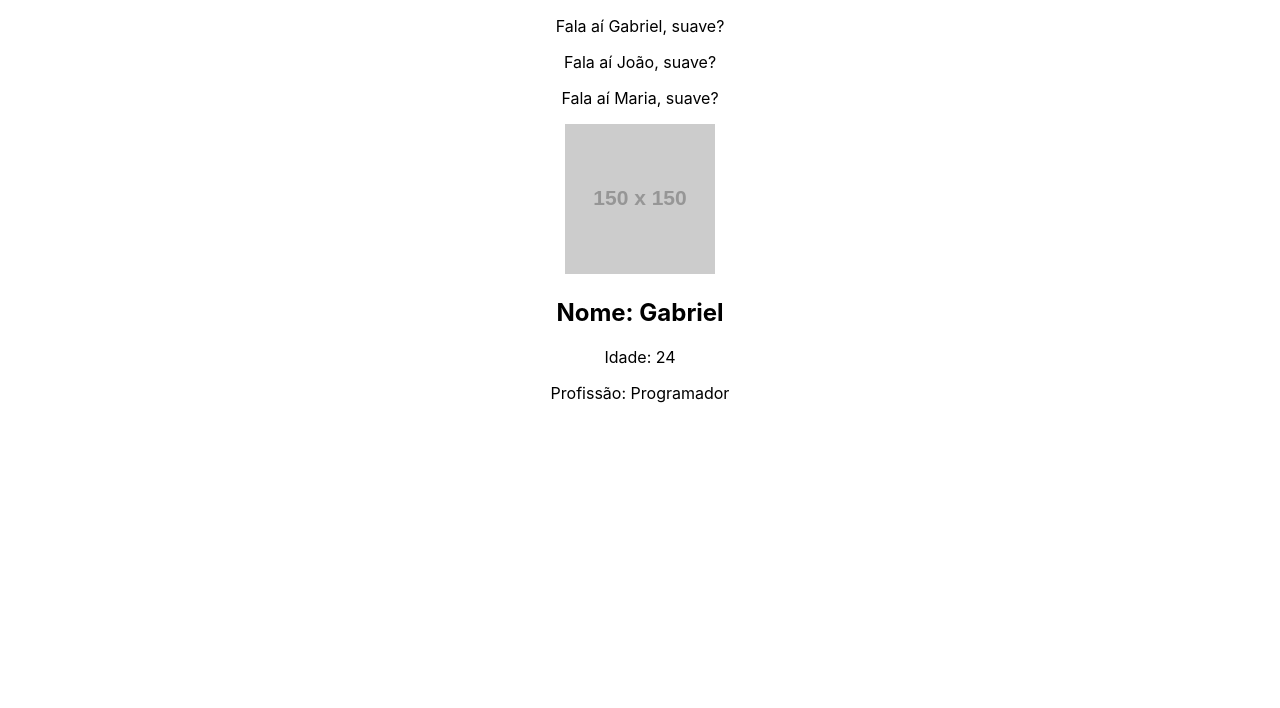
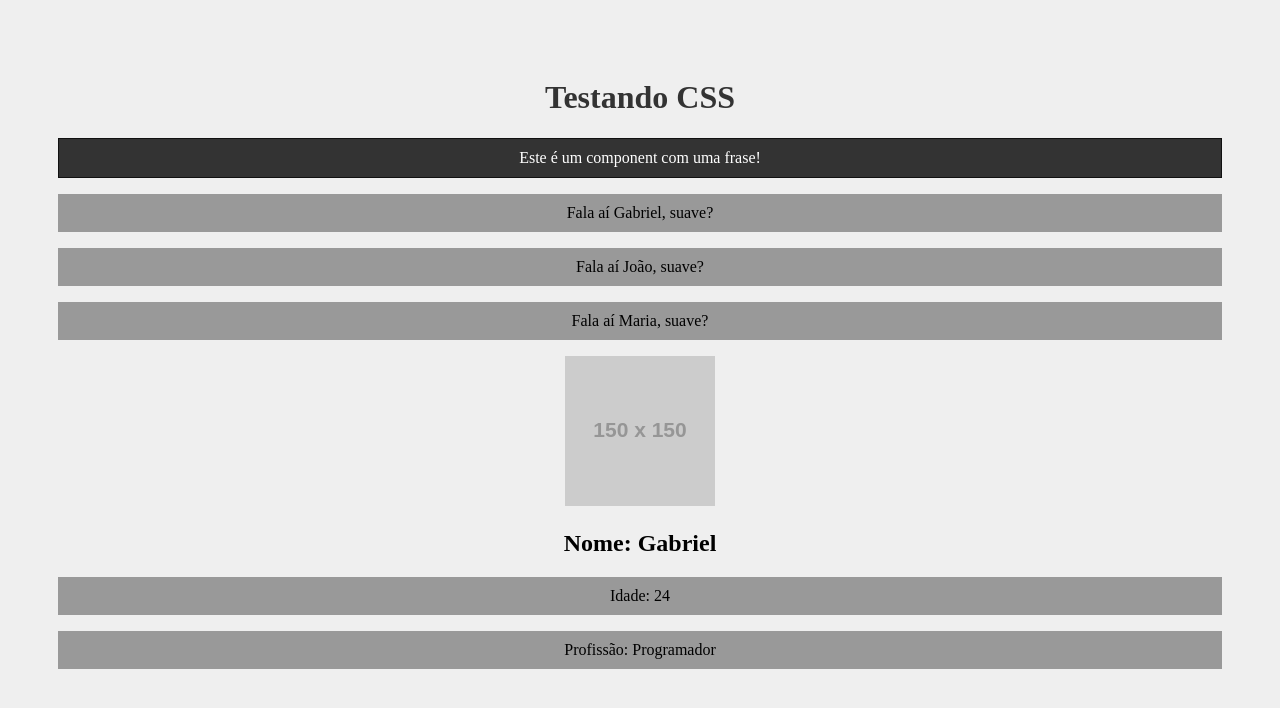
Before and after one commit to bielCoder/aulaReact, a React (Create React App) app: page / in a window 1280 px wide. Shown: the top 708 px of the page. Built offline with nearby package versions, Linux system fonts and the light colour scheme.

Commit message:
initial commit

```diff
--- a/src/App.js
+++ b/src/App.js
@@ -1,6 +1,7 @@
 import './App.css';
 import SayMyName from './components/SayMyName';
 import Pessoa from './components/Pessoa';
+import Frase from './components/Frase';
 
 
 function App() {
@@ -9,10 +10,13 @@
 
   return (
     <div className="App">
+      <h1>Testando CSS</h1>
+      <Frase />
       <SayMyName name="Gabriel" />
       <SayMyName name="João" />
       <SayMyName name={name} />
       <Pessoa name="Gabriel" age="24" jobs="Programador" photo="https://via.placeholder.com/150"/>
+
     </div>
   );
 }
--- a/src/components/Frase.js
+++ b/src/components/Frase.js
@@ -1,8 +1,10 @@
+import styles from './Frase.module.css';
+
 function Frase()
 {
     return (
-        <div>
-            <p>Este é um component com uma frase!</p>
+        <div className={ styles.fraseContainer }>
+            <p className={ styles.fraseContent }>Este é um component com uma frase!</p>
         </div>
     )
 }
--- /dev/null
+++ b/src/components/Frase.module.css
@@ -0,0 +1,10 @@
+.fraseContainer {
+    background-color: #333;
+    border: 1px  solid #111;
+}
+
+.fraseContent {
+    color: #fff;
+    background-color: #333;
+    margin: 0;
+}
--- a/src/index.css
+++ b/src/index.css
@@ -1,13 +1,13 @@
 body {
-  margin: 0;
-  font-family: -apple-system, BlinkMacSystemFont, 'Segoe UI', 'Roboto', 'Oxygen',
-    'Ubuntu', 'Cantarell', 'Fira Sans', 'Droid Sans', 'Helvetica Neue',
-    sans-serif;
-  -webkit-font-smoothing: antialiased;
-  -moz-osx-font-smoothing: grayscale;
+  padding: 50px;
+  background-color: #efefef;
 }
 
-code {
-  font-family: source-code-pro, Menlo, Monaco, Consolas, 'Courier New',
-    monospace;
+h1 {
+   color: #333;
 }
+
+p {
+  background-color: #999;
+  padding: 10px;
+}
```
Also changed, not shown: 1 other file (tests, documents, lock files or other folders).
